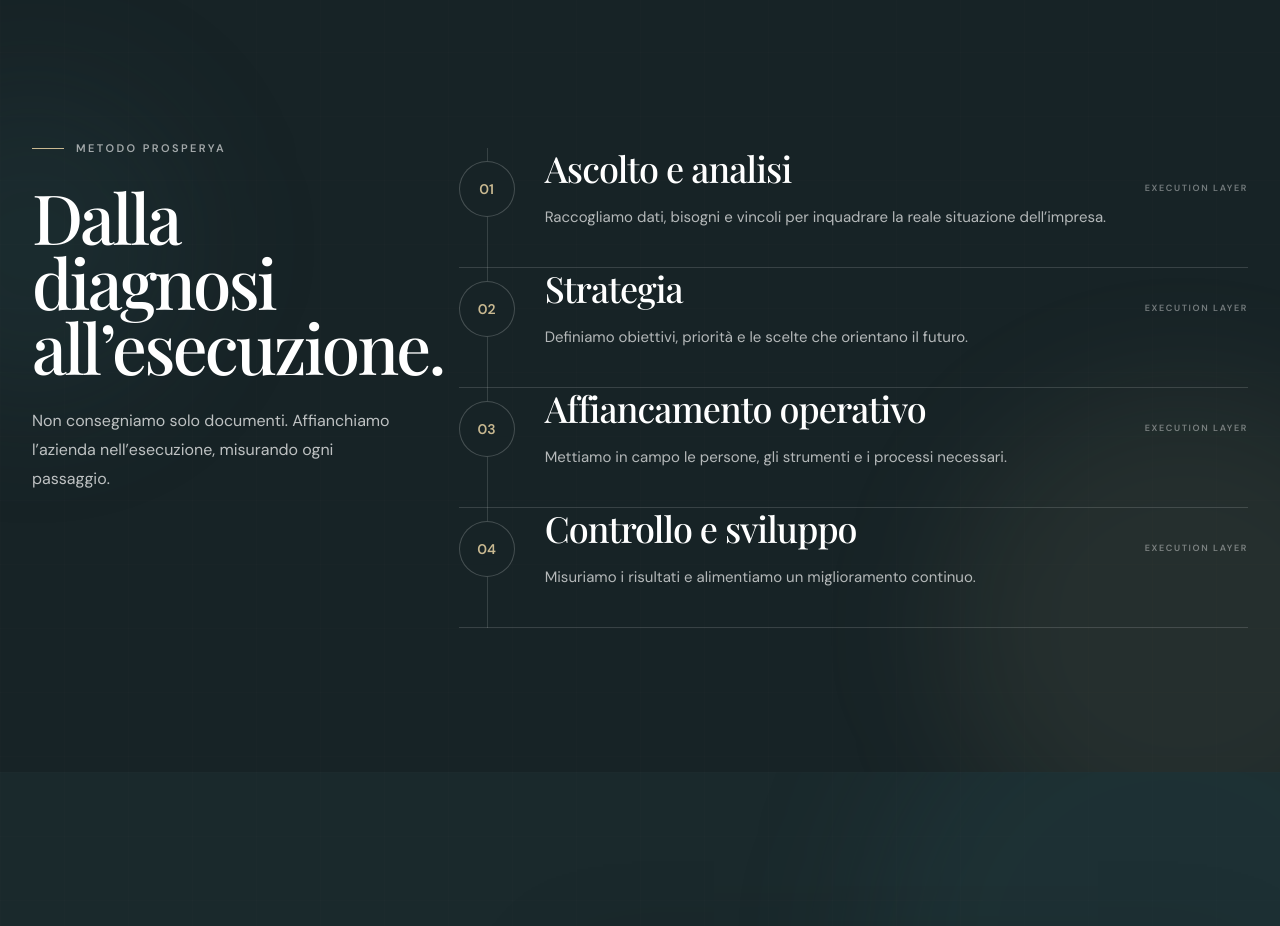
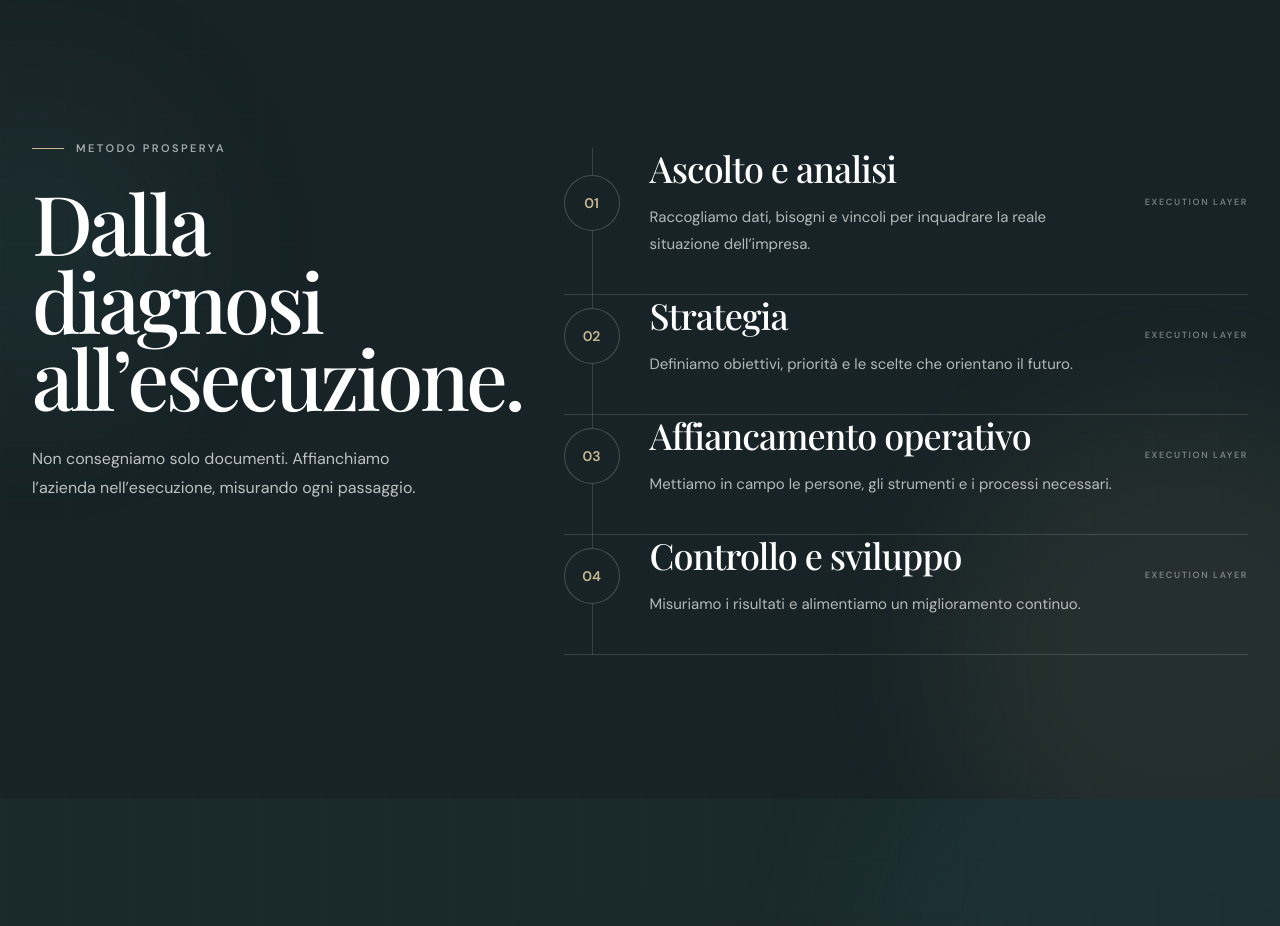
Before and after one commit to gaetanomeli95-lab/Prosperya-site, a Next.js app: page / in a window 1280 px wide. Shown: the part 4520-5446 px from the top of the page. Built offline with nearby package versions, Linux system fonts and the light colour scheme; a web font is replaced by a local one.

Commit message:
fix: prevent method columns from overlapping on desktop

```diff
--- a/src/components/SectionMethod.tsx
+++ b/src/components/SectionMethod.tsx
@@ -8,14 +8,14 @@ export function SectionMethod() {
     <section className="relative overflow-hidden bg-[#172326] py-20 text-white sm:py-24 lg:py-36">
       <div className="absolute inset-0 prosperya-grid opacity-20" />
       <div className="absolute left-[-8rem] top-24 h-80 w-80 rounded-full bg-mediterranean/14 blur-3xl" />
-      <div className="absolute right-[-9rem] bottom-[-6rem] h-[30rem] w-[30rem] rounded-full bg-sand/[0.08] blur-3xl" />
+      <div className="absolute bottom-[-6rem] right-[-9rem] h-[30rem] w-[30rem] rounded-full bg-sand/[0.08] blur-3xl" />
 
       <div className="section-frame relative">
-        <div className="grid gap-10 lg:grid-cols-12 lg:gap-16">
-          <div className="lg:col-span-4">
+        <div className="grid gap-10 lg:grid-cols-[minmax(0,.82fr)_minmax(0,1.18fr)] lg:gap-20 xl:grid-cols-[minmax(0,.76fr)_minmax(0,1.24fr)] xl:gap-28">
+          <div className="min-w-0 lg:pr-2">
             <FadeIn>
               <span className="section-kicker-dark">Metodo Prosperya</span>
-              <h2 className="mt-7 max-w-xl text-[clamp(2.8rem,5.4vw,6rem)] font-heading leading-[0.94] tracking-[-.04em] !text-white">
+              <h2 className="mt-7 max-w-[9.5ch] text-[clamp(2.8rem,5.4vw,6rem)] font-heading leading-[0.94] tracking-[-.04em] !text-white lg:text-[4.35rem] xl:text-[5.15rem] 2xl:text-[5.7rem]">
                 Dalla diagnosi all’esecuzione.
               </h2>
               <p className="mt-7 max-w-sm text-base leading-[1.8] !text-white/72">
@@ -24,22 +24,22 @@ export function SectionMethod() {
             </FadeIn>
           </div>
 
-          <div className="lg:col-span-8 lg:pt-4">
+          <div className="min-w-0 lg:pt-4">
             <div className="relative">
               <div className="absolute bottom-0 left-[18px] top-0 w-px bg-white/14 sm:left-[22px] lg:left-[28px]" />
               {methodSteps.map((step, i) => (
                 <FadeIn key={step.title} delay={i * 0.06}>
-                  <article className="group relative grid grid-cols-[38px_1fr] gap-5 border-b border-white/14 py-7 first:pt-0 sm:grid-cols-[46px_1fr] lg:grid-cols-[58px_1fr_auto] lg:items-center lg:gap-7 lg:py-9">
+                  <article className="group relative grid grid-cols-[38px_1fr] gap-5 border-b border-white/14 py-7 first:pt-0 sm:grid-cols-[46px_1fr] lg:grid-cols-[58px_minmax(0,1fr)_auto] lg:items-center lg:gap-7 lg:py-9">
                     <div className="relative z-10 grid h-9 w-9 place-items-center rounded-full border border-white/20 bg-[#172326] text-[11px] font-semibold text-sand transition-all duration-500 group-hover:border-sand group-hover:bg-sand group-hover:text-night sm:h-11 sm:w-11 lg:h-14 lg:w-14 lg:text-sm">
                       0{i + 1}
                     </div>
 
-                    <div>
-                      <h3 className="text-2xl font-heading leading-none !text-white sm:text-3xl lg:text-4xl">{step.title}</h3>
+                    <div className="min-w-0">
+                      <h3 className="text-2xl font-heading leading-none !text-white sm:text-3xl lg:text-[2.15rem] xl:text-4xl">{step.title}</h3>
                       <p className="mt-4 max-w-2xl text-sm leading-[1.8] !text-white/68 lg:text-[15px]">{step.description}</p>
                     </div>
 
-                    <span className="hidden text-[9px] font-semibold uppercase tracking-[.18em] !text-white/40 transition-colors group-hover:!text-sand lg:block">Execution layer</span>
+                    <span className="hidden whitespace-nowrap text-[9px] font-semibold uppercase tracking-[.18em] !text-white/40 transition-colors group-hover:!text-sand xl:block">Execution layer</span>
                   </article>
                 </FadeIn>
               ))}
```
